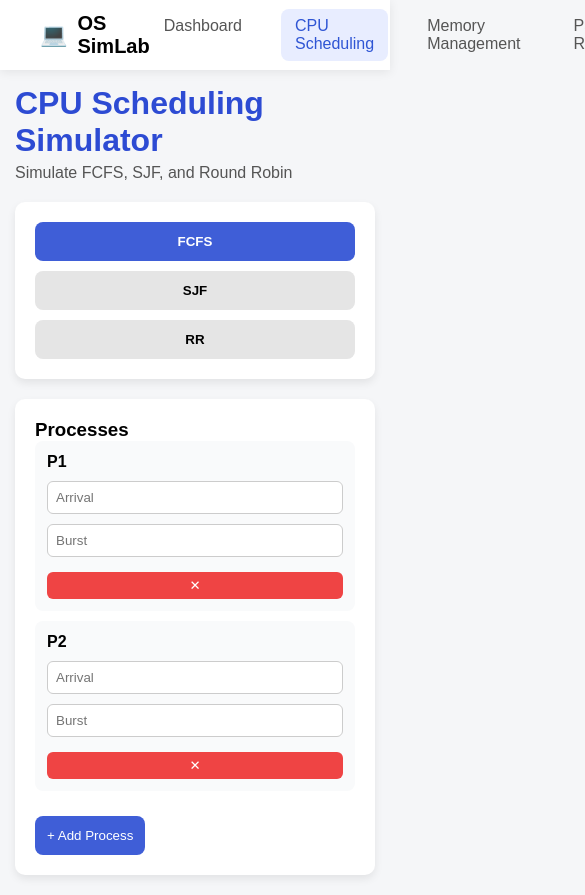
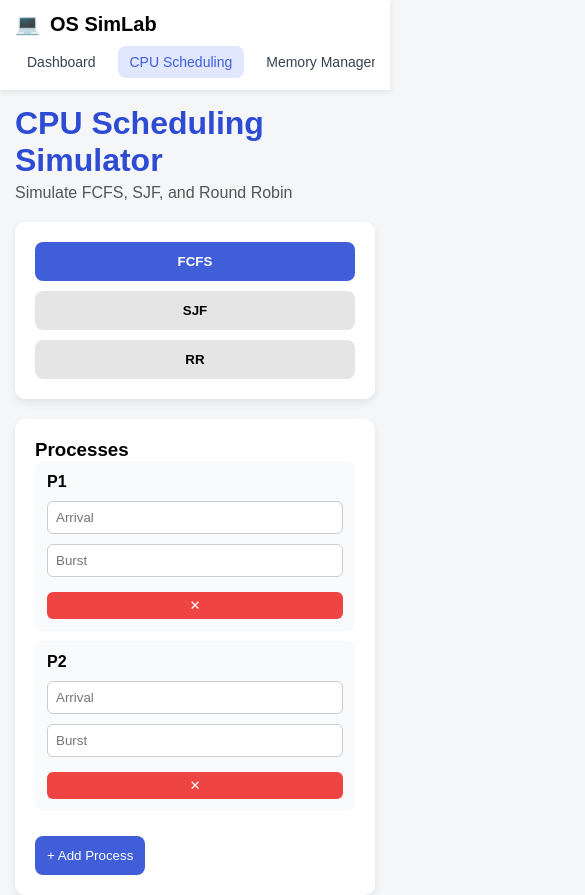
Before and after one commit to Nishan0021/OS-SimLab, a React (Vite) app: page /cpu in a window 390 px wide. Shown: the top 895 px of the page, 585 px wide, since content can reach past the window. Built offline with nearby package versions, Linux system fonts and the light colour scheme.

Commit message:
Refactor Navbar styles

```diff
--- a/src/components/Navbar.css
+++ b/src/components/Navbar.css
@@ -1,49 +1,90 @@
+/* NAVBAR CONTAINER */
+
 .navbar {
-  height: 70px;
+  display: flex;
+  align-items: center;
+  justify-content: space-between;
+  padding: 15px 30px;
   background: white;
-  box-shadow: 0 2px 10px rgba(0,0,0,0.08);
-  display: flex;
-  justify-content: space-between;
-  align-items: center;
-  padding: 0 40px;
+  box-shadow: 0 2px 6px rgba(0,0,0,0.08);
   position: sticky;
   top: 0;
-  z-index: 1000;
+  z-index: 100;
 }
+
+
+/* LEFT LOGO */
 
 .nav-left {
   display: flex;
   align-items: center;
   gap: 10px;
+  font-weight: bold;
+  font-size: 20px;
 }
 
-.logo {
-  font-size: 22px;
+.nav-logo {
+  font-size: 26px;
 }
 
-.title {
-  font-size: 20px;
-  font-weight: bold;
-}
+
+/* RIGHT MENU */
 
 .nav-right {
   display: flex;
-  gap: 25px;
+  gap: 15px;
+  align-items: center;
 }
 
+
+/* MENU BUTTON */
+
 .nav-link {
-  text-decoration: none;
-  color: #555;
-  font-weight: 500;
   padding: 8px 14px;
   border-radius: 8px;
+  text-decoration: none;
+  color: #374151;
+  font-weight: 500;
+  white-space: nowrap;
 }
 
 .nav-link:hover {
-  background: #f2f4f8;
+  background: #f3f4f6;
 }
 
 .nav-link.active {
-  background: #e8edff;
-  color: #2f55d4;
+  background: #e0e7ff;
+  color: #3f5ed7;
 }
+
+
+/* ========================= */
+/* MOBILE FIX */
+/* ========================= */
+
+@media (max-width: 768px) {
+
+  .navbar {
+    flex-direction: column;
+    align-items: flex-start;
+    padding: 12px 15px;
+  }
+
+  .nav-right {
+    width: 100%;
+    overflow-x: auto;
+    padding-top: 10px;
+    gap: 10px;
+  }
+
+  .nav-right::-webkit-scrollbar {
+    display: none;
+  }
+
+  .nav-link {
+    flex: 0 0 auto;
+    font-size: 14px;
+    padding: 8px 12px;
+  }
+
+}
```
